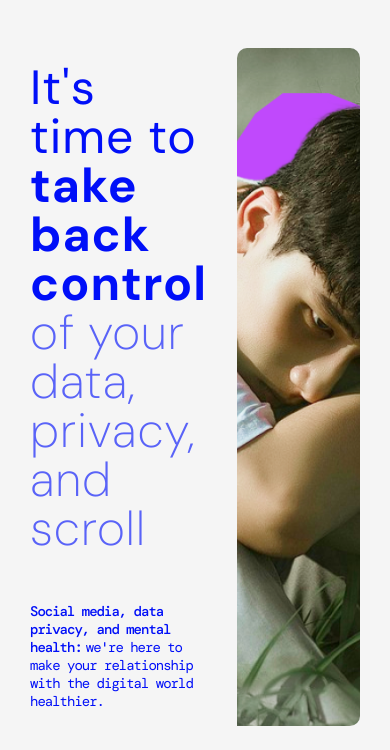
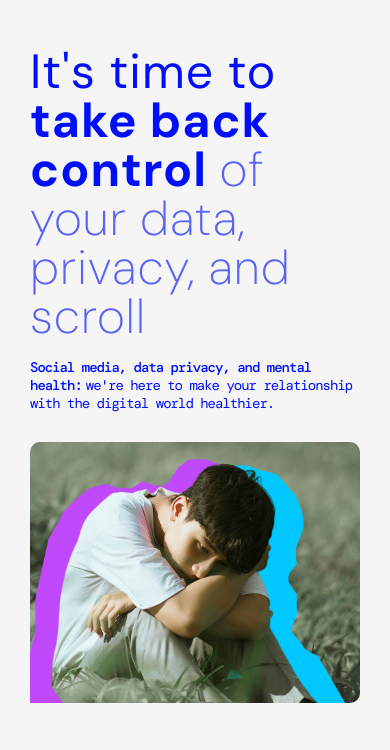
Before and after one commit to Yaveen123/Yaveen123.github.io, a plain HTML site: page index.html in a window 390 px wide. Shown: the part 94-844 px from the top of the page. Drawn offline with nearby package versions, Linux system fonts and the light colour scheme; a web font is replaced by a local one.

Commit message:
frontend first pass is done!

```diff
--- a/index.html
+++ b/index.html
@@ -24,6 +24,8 @@
     <script type="text/javascript"
     src="//translate.google.com/translate_a/element.js?cb=googleTranslateElementInit">
     </script>
+
+    <script src="/index.js"></script>
 </head>
 <body>
     <!-- start header logo -->
@@ -36,8 +38,7 @@
                 <img src="/images/header-logo.svg" alt="StopTheScroll logo">
             </div>
         </div>
-    </div>
-    <!-- Header links -->
+            <!-- Header links -->
     <div class="header__navigation-container">
         <div class="header__navigation-container__empty-content"></div>
         <div class="header__navigation-container__links">
@@ -61,6 +62,8 @@
 
 
     </div>
+    </div>
+
 
 
     <!-- hero section -->
@@ -78,6 +81,24 @@
                 </p>
             </div>
             <div class="hero__image" alt="Hero image. Photo of man sitting sadly on grass."></div>
+        </div>
+    </section>
+
+    <!-- hero section mobile -->
+    <section class="hero__box--mobile">
+        <div class="hero--mobile">
+            <div class="hero__text-container--mobile">
+                <p class="card__marginless">
+                    <span class="hero__typography--normal">It's time to </span>
+                    <span class="hero__typography--bold">take back control </span>
+                    <span class="hero__typography--thin">of your data, privacy, and scroll</span>
+                </p>
+                <p class="card__marginless">
+                    <span class="hero__typography--mono--bold">Social media, data privacy, and mental health:</span>
+                    <span class="hero__typography--mono--thin"> we're here to make your relationship with the digital world healthier.</span>
+                </p>
+            </div>
+            <div class="hero__image--mobile" alt="Hero image. Photo of man sitting sadly on grass."></div>
         </div>
     </section>
 
--- /dev/null
+++ b/index.js
@@ -0,0 +1,31 @@
+document.addEventListener('DOMContentLoaded', function () {
+    //olliej (2009) JavaScript window resize event, https://stackoverflow.com/questions/641857/javascript-window-resize-event
+    function handleResize() {
+        if (window.innerWidth > 700) {
+            let elementToShow = document.querySelector('.hero__box');
+            if (elementToShow) {
+                elementToShow.style.display = '';
+            }
+
+            let elementToHide = document.querySelector('.hero__box--mobile');
+            if (elementToHide) {
+                elementToHide.style.display = 'none';
+            }
+        } else {
+            let elementToShow = document.querySelector('.hero__box--mobile');
+            if (elementToShow) {
+                elementToShow.style.display = '';
+            }
+
+            let elementToHide = document.querySelector('.hero__box');
+            if (elementToHide) {
+                elementToHide.style.display = 'none';
+            }
+        }
+
+        // console.log("resize", window.innerWidth)
+    }
+
+    window.addEventListener('resize', handleResize);
+    handleResize(); // Call once on load to set initial state
+});
--- a/styles/components/_header.css
+++ b/styles/components/_header.css
@@ -9,7 +9,8 @@ gap: -80px;
 align-self: stretch;
 background: rgba(0, 0, 0, 0.05);
 backdrop-filter: blur(49.900001525878906px);
-position: relative;
+position: sticky;
+top: 0px;
 }
 
 .header__logo-backing-container {
--- a/styles/components/_hero.css
+++ b/styles/components/_hero.css
@@ -91,3 +91,46 @@ font-weight: 500;
 line-height: normal;
 letter-spacing: -0.84px;
 }
+
+
+
+
+
+
+.hero__box--mobile {
+    display: flex;
+padding: 51px 0px;
+flex-direction: column;
+align-items: center;
+gap: 30px;
+align-self: stretch;
+background: rgba(0, 0, 0, 0.04);
+}
+
+.hero--mobile {
+    display: flex;
+max-width: 1000px;
+padding: 0px 30px;
+flex-direction: column;
+justify-content: center;
+align-items: flex-start;
+gap: 30px;
+align-self: stretch;
+}
+
+.hero__image--mobile {
+    height: 261px;
+min-height: 261px;
+align-self: stretch;
+border-radius: 10px 10px 10px 0px;
+background: url(/images/display-graphics/mansitting.png) lightgray 50% / cover no-repeat;
+}
+
+.hero__text-container--mobile {
+    display: flex;
+flex-direction: column;
+justify-content: center;
+align-items: center;
+gap: 16px;
+align-self: stretch;
+}
```
